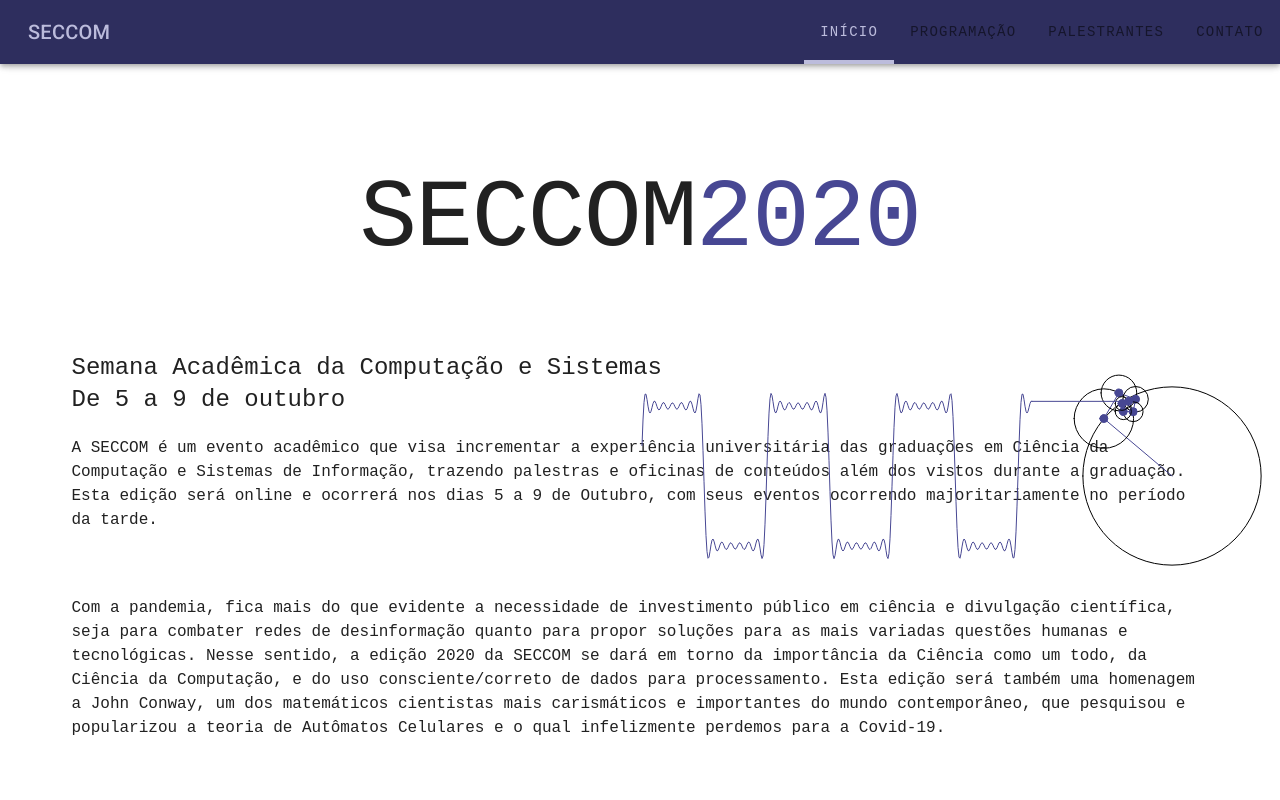
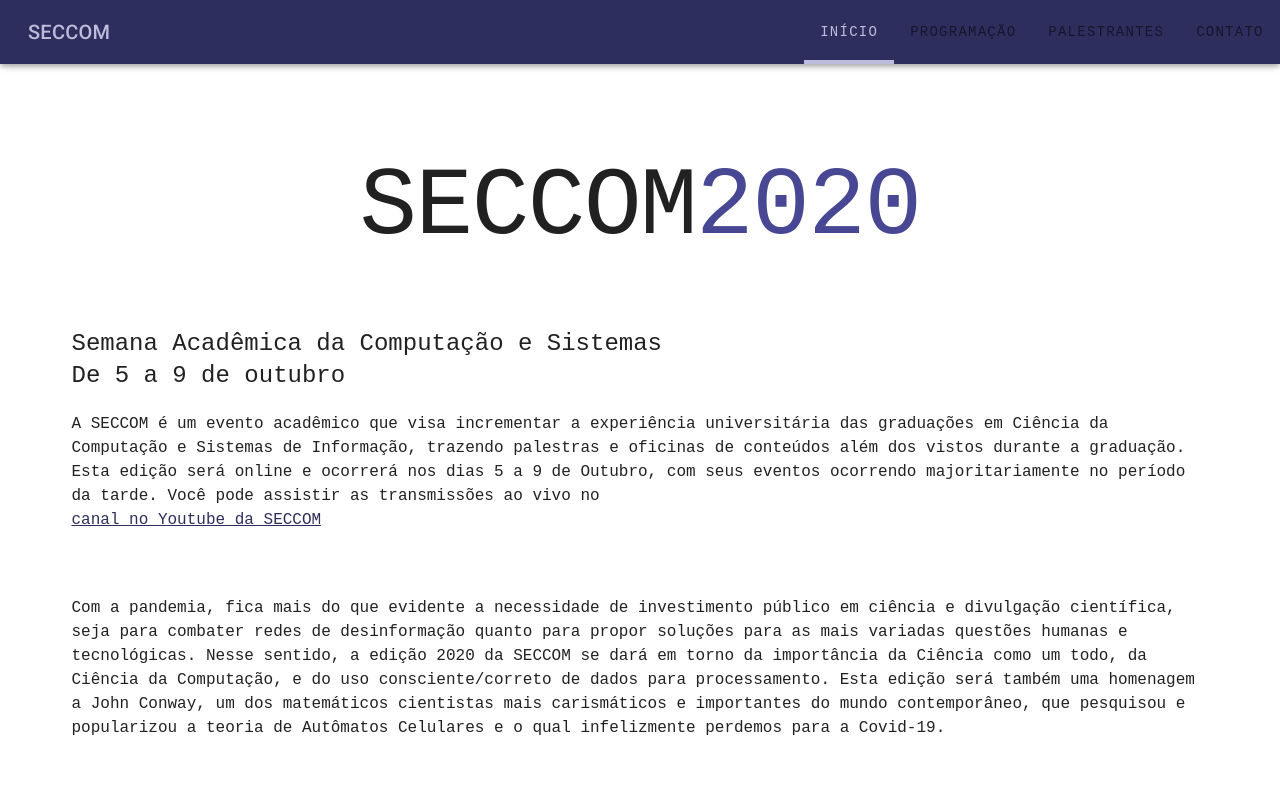
Before and after one commit to seccom-ufsc/2020, a Vue app in the folder website/: page /#/ in a window 1280 px wide. Shown: the top 800 px of the page. Built offline with nearby package versions, Linux system fonts and the light colour scheme.

Commit message:
Remove Fourier background from home page

```diff
--- a/website/src/App.vue
+++ b/website/src/App.vue
@@ -16,7 +16,6 @@
       <SpeakersPage/>
       <ContactPage/>
       <RegistrationPage/>
-      <FourierBackground/>
       <PulsarRadioBackground/>
     </v-main>
   </v-app>
@@ -28,7 +27,6 @@ import SchedulePage from './components/SchedulePage'
 import SpeakersPage from './components/SpeakersPage'
 import ContactPage from './components/ContactPage'
 import RegistrationPage from './components/RegistrationPage'
-import FourierBackground from './components/FourierBackground'
 import PulsarRadioBackground from './components/PulsarRadioBackground'
 
 export default {
@@ -39,7 +37,6 @@ export default {
     SpeakersPage,
     ContactPage,
     RegistrationPage,
-    FourierBackground,
     PulsarRadioBackground
   },
   data: () => ({
--- a/website/src/components/StartPage.vue
+++ b/website/src/components/StartPage.vue
@@ -9,7 +9,7 @@
         <v-row class="flex-grow-0 text-h5 roboto-mono">Semana Acadêmica da Computação e Sistemas</v-row>
         <v-row class="flex-grow-0 text-h5 roboto-mono">De 5 a 9 de outubro</v-row>
 
-        <v-row class="flex-grow-0 roboto-mono my-8">A SECCOM é um evento acadêmico que visa incrementar a experiência universitária das graduações em Ciência da Computação e Sistemas de Informação, trazendo palestras e oficinas de conteúdos além dos vistos durante a graduação. Esta edição será online e ocorrerá nos dias 5 a 9 de Outubro, com seus eventos ocorrendo majoritariamente no período da tarde.</v-row>
+        <v-row class="flex-grow-0 roboto-mono my-8">A SECCOM é um evento acadêmico que visa incrementar a experiência universitária das graduações em Ciência da Computação e Sistemas de Informação, trazendo palestras e oficinas de conteúdos além dos vistos durante a graduação. Esta edição será online e ocorrerá nos dias 5 a 9 de Outubro, com seus eventos ocorrendo majoritariamente no período da tarde. Você pode assistir as transmissões ao vivo no <a href="https://www.youtube.com/channel/UCva2-CmrvppJlf8jSAK61vw">canal no Youtube da SECCOM</a></v-row>
 
         <v-row class="flex-grow-0 roboto-mono my-8">Com a pandemia, fica mais do que evidente a necessidade de investimento público em ciência e divulgação científica, seja para combater redes de desinformação quanto para propor soluções para as mais variadas questões humanas e tecnológicas. Nesse sentido, a edição 2020 da SECCOM se dará em torno da importância da Ciência como um todo, da Ciência da Computação, e do uso consciente/correto de dados para processamento. Esta edição será também uma homenagem a John Conway, um dos matemáticos cientistas mais carismáticos e importantes do mundo contemporâneo, que pesquisou e popularizou a teoria de Autômatos Celulares e o qual infelizmente perdemos para a Covid-19.</v-row>
       </v-col>
```
